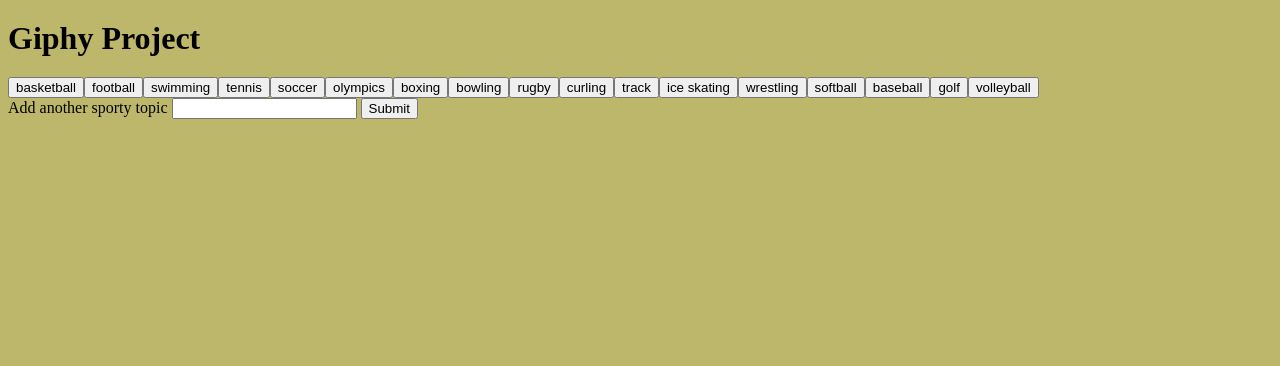
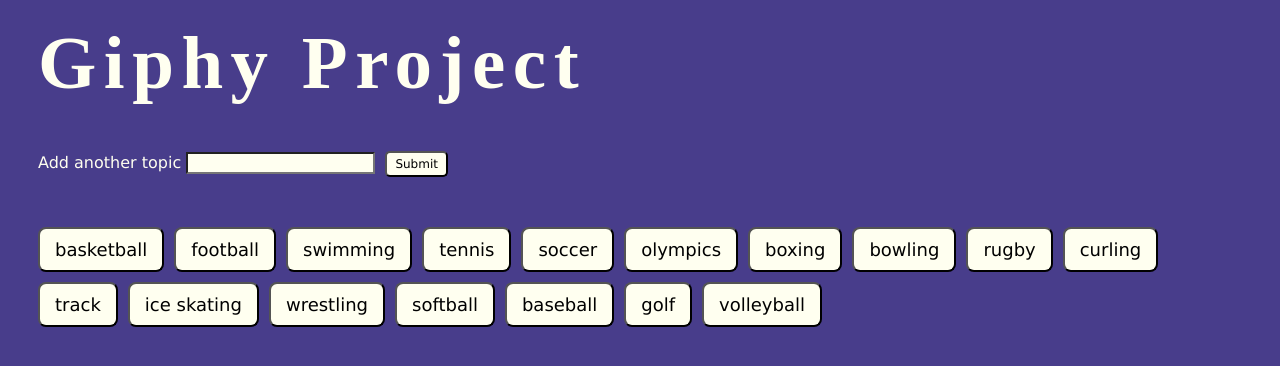
Before and after one commit to kaylahimmel/Giphy-Sports, a plain HTML site: page index.html in a window 1280 px wide. Drawn offline with nearby package versions, Linux system fonts and the light colour scheme; a web font is replaced by a local one.

Commit message:
updated js and css

```diff
--- a/Assets/css/style.css
+++ b/Assets/css/style.css
@@ -1,27 +1,53 @@
 body {
-    background-color: darkkhaki;
-    color: black;
-    font-family: 'Times New Roman', Times, serif
+    background-color: darkslateblue;
+    color: ivory;
+    font-family: Verdana, Geneva, Tahoma, sans-serif;
 }
 
-h1, h3 {
-    margin: 20px 0px;
+h1 {
+    margin: 20px 5px;
+    color: ivory;
+    font-size: 75px;
+    font-family: 'Chango', serif;
+    letter-spacing: 0.1em;
+}
+
+form {
+    margin: 40px 5px;
+}
+
+#search {
+    background-color: ivory;
+    font-size: 14px;
+}
+
+#submit {
+    margin: 5px 5px;
+    padding: 4px 8px;
+    border-radius: 5px;
+    background-color: ivory;
     color: black;
-    font-family: 'Chango', serif;
+    font-size:12px;
+    font-family: Verdana, Geneva, Tahoma, sans-serif;
+
+}
+
+button {
+    margin: 5px 5px;
+    padding: 10px 15px;
+    border-radius: 8px;
+    background-color: ivory;
+    color: black;
+    font-size:18px;
+    font-family: Verdana, Geneva, Tahoma, sans-serif;
+
 }
 
 .container {
-
+    margin: 10px 25px;
 }
 
-#buttons {
-
+img {
+    margin: 10px 5px;
+    float: left;
 }
-
-#populatedGifs {
-
-}
-
-#search, #submit {
-
-}
--- a/Assets/javascript/app.js
+++ b/Assets/javascript/app.js
@@ -10,22 +10,22 @@
 
 // PUSH USER INPUTS TO THE "SPORTS" ARRAY AND MAKE BUTTONS-------------------------------------------------
 $(document.body).on("click", "button", function(event) {
-
     // prevent the browser default from happening so we can control how the event is handled
-    event.preventDefault();
+    // event.preventDefault();
         // This line will grab the text from the input box
         var userSearch = $("#search").val().trim();
+        console.log(userSearch);
         // The movie from the textbox is then added to our array
         sports.push(userSearch);
-        // create a variable "sportTopic" and give the button the "data-topic" attribute defined in the HTML
-        var sportTopic = $(this).attr("data-name");
+        // // create a variable "sportTopic" and give the button the "data-topic" attribute defined in the HTML
+        // var sportTopic = $(this).attr("data-name");
 
         // calling renderButtons which handles the processing of our movie array
         // createButtons();
       });
 
 
-// Function for displaying buttons with 'sports' names
+// CREATE BUTTONS AND ADD TEXT TAHT CORRESPONDS WITH THE TEXT IN THE ARRAY -------------------------------------
 function createButtons() {
     $("#buttons").empty();
     // loop through all of the array and make a button for each sportTopic.
@@ -41,10 +41,19 @@
         $("#buttons").append(newButton);
     }
 };
- createButtons();
 
+// Run the function
+createButtons();
+
+
+// ADD
+
+
+
+// ASSIGN THE GIPHY SEARCH RESULTS TO EACH BUTTON --------------------------------------------------------------
 // create on.click event for the buttons in the HTML with the ID "buttons"
 $("#buttons").on("click", "button", function() {
+
     // create a variable "dataTopic" and give the button the "data-topic" attribute defined in the HTML
     var dataTopic = $(this).attr("data-name");
     // create an .ajax request,
--- a/index.html
+++ b/index.html
@@ -6,27 +6,39 @@
     <meta http-equiv="X-UA-Compatible" content="IE=edge">
     <title>Giphy Project</title>
     <meta name="viewport" content="width=device-width, initial-scale=1">
+    <!-- Bootstrap JQuery file -->
+    <script src="https://code.jquery.com/jquery-3.3.1.slim.min.js"
+    integrity="sha384-q8i/X+965DzO0rT7abK41JStQIAqVgRVzpbzo5smXKp4YfRvH+8abtTE1Pi6jizo"
+    crossorigin="anonymous"></script>
+    <!-- Bootstrap Popper file -->
+    <script src="https://cdnjs.cloudflare.com/ajax/libs/popper.js/1.14.3/umd/popper.min.js"
+    integrity="sha384-ZMP7rVo3mIykV+2+9J3UJ46jBk0WLaUAdn689aCwoqbBJiSnjAK/l8WvCWPIPm49"
+    crossorigin="anonymous"></script>
+    <!-- Bootstrap JavaScript file -->
+    <script src="https://stackpath.bootstrapcdn.com/bootstrap/4.1.3/js/bootstrap.min.js"
+    integrity="sha384-ChfqqxuZUCnJSK3+MXmPNIyE6ZbWh2IMqE241rYiqJxyMiZ6OW/JmZQ5stwEULTy"
+    crossorigin="anonymous"></script>
     <!-- My CSS -->
     <link rel="stylesheet" type="text/css" media="screen" href="Assets/css/style.css" />
     <!-- Google Font -->
     <link href="https://fonts.googleapis.com/css?family=Chango|Pacifico" rel="stylesheet">
 
 <body>
-    <div class="container">
+    <div class="container col-sm-12 col-xl-4">
 
-    <header>
+    <header col-sm-12 col-xl-4s>
         <h1>Giphy Project</h1>
     </header>
+
+    <form method="GET">
+        <label for="user-input">Add another topic</label>
+        <input type="text" id="search">
+        <input type="submit" id="submit">
+    </form>
 
     <div id="buttons"></div>
 
     <div id="populatedGifs"></div>
-
-    <form method="GET">
-        <label for="user-input">Add another sporty topic</label>
-        <input type="text" id="search">
-        <input type="submit" id="submit">
-    </form>
 
     </div>
     <!-- jQuery MDN -->
```
